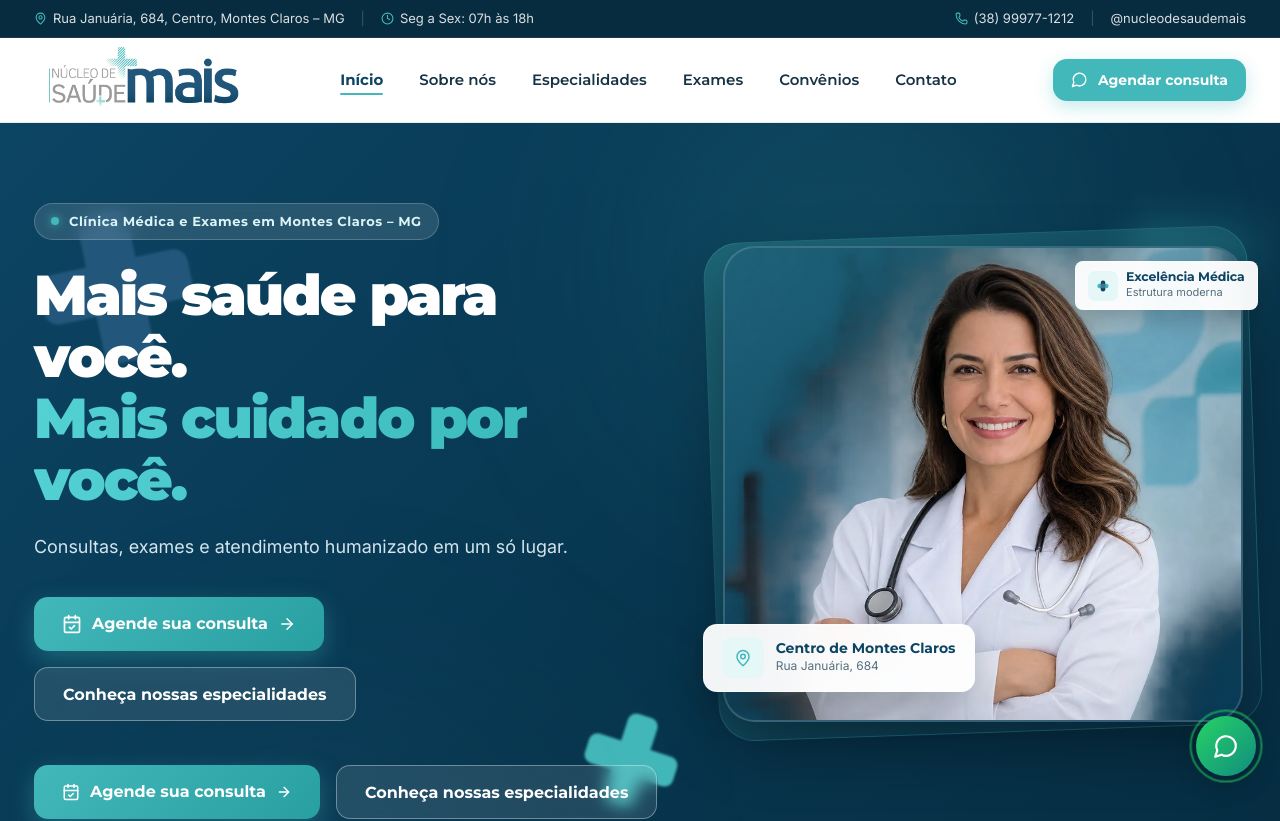
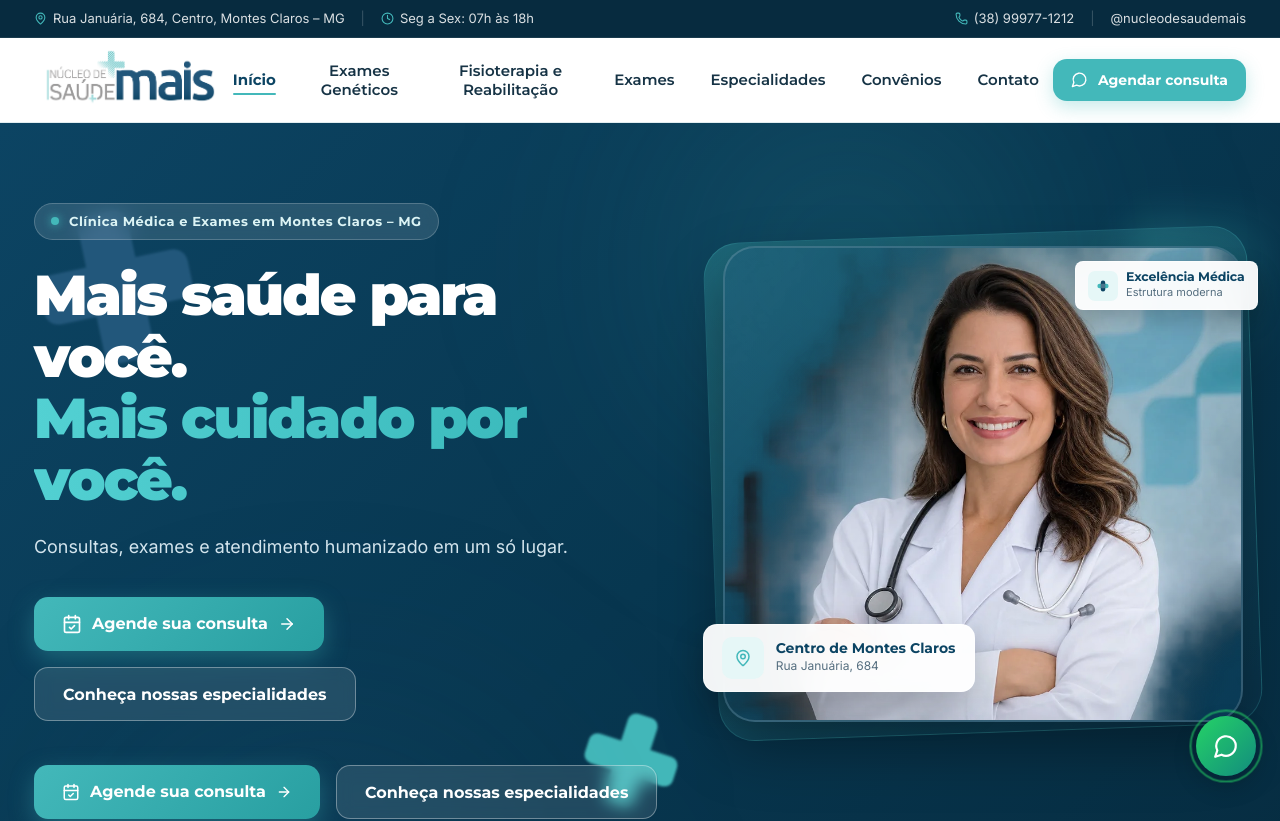
Before and after one commit to Karenfernandes20/nucleo-saude-mais, a Next.js app: page / in a window 1280 px wide. Shown: the top 821 px of the page. Built offline with nearby package versions, Linux system fonts and the light colour scheme.

Commit message:
feat: prioritize genetics, rehabilitation and diagnostics

```diff
--- a/src/components/header.tsx
+++ b/src/components/header.tsx
@@ -13,9 +13,10 @@ interface HeaderProps {
 
 const navLinks = [
   { label: 'Início', href: 'inicio' },
-  { label: 'Sobre nós', href: 'sobre' },
+  { label: 'Exames Genéticos', href: 'geneticos' },
+  { label: 'Fisioterapia e Reabilitação', href: 'fisioterapia' },
+  { label: 'Exames', href: 'exames' },
   { label: 'Especialidades', href: 'especialidades' },
-  { label: 'Exames', href: 'exames' },
   { label: 'Convênios', href: 'convenios' },
   { label: 'Contato', href: 'contato' },
 ];
```
